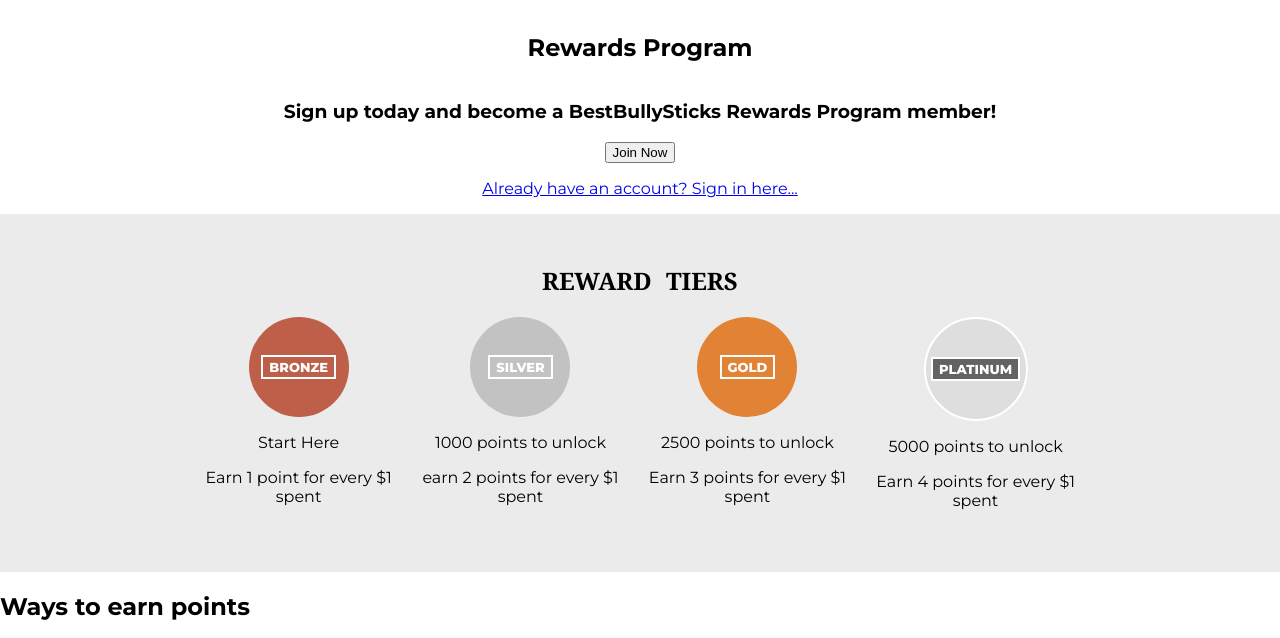
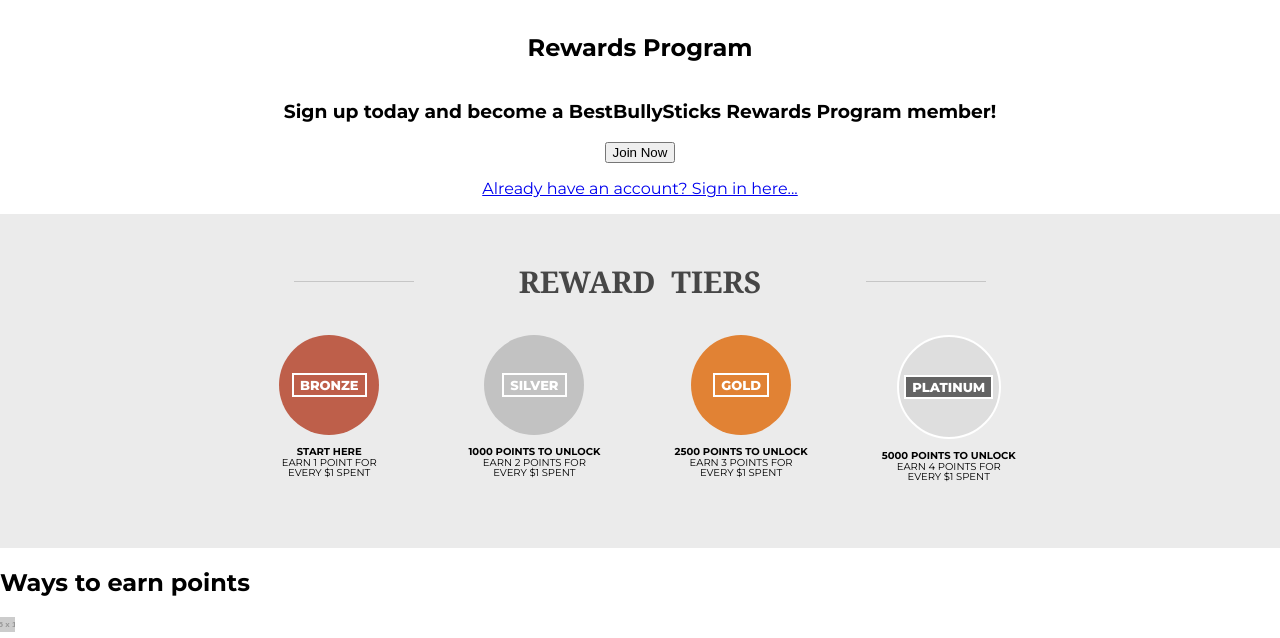
Before and after one commit to mmicheux/caitlyn-mockup, a website: page index.html in a window 1280 px wide. Shown: the part 557-1195 px from the top of the page. Drawn offline with Linux system fonts and the light colour scheme; placeholder pictures from the web are drawn by us.

Commit message:
Finish styling reward section

```diff
--- a/docs/scss/_reward.scss
+++ b/docs/scss/_reward.scss
@@ -6,13 +6,33 @@
     text-align: center;
   }
 
+  @include child('upper'){
+    display: flex;
+    justify-content: space-evenly;
+    align-items: center;
+  }
+
   @include child('title'){
     @include title-style();
+    line-height:25px;
+    color:$grey-dark;
+
+    @include child('line'){
+      display: none;
+      width:120px;
+      height:1px;
+      background-color: lighten($grey-dark, 50%);
+
+      @include media($bp-md){
+        display: block;
+      }
+    }
   }
+
   @include child('tiers'){
     display: flex;
     flex-direction: column;
-    justify-content: center;
+    justify-content: space-evenly;
     align-content: center;
     flex-wrap: wrap;
 
@@ -24,6 +44,7 @@
   }
   @include child('tier'){
     list-style: none;
+    padding: 0 0 20px ;
   }
 
   @include child('medal'){
@@ -57,10 +78,8 @@
       }
 
     }
+  }
 
-
-
-  }
   @include child('medal-text'){
     border: 2px solid $white;
     padding: 2px 6px;
@@ -69,4 +88,20 @@
     text-transform: uppercase;
     font-weight: 800;
   }
+
+  @include child('content'){
+    font-size: 10px;
+    text-transform: uppercase;
+    margin: 0 auto;
+  }
+
+  @include child('content-title'){
+    font-weight:bold;
+    margin-bottom: 0;
+  }
+  @include child('content-description'){
+    max-width: 130px;
+    line-height: 10px;
+    margin: 0 auto;
+  }
 }
--- a/docs/scss/styles.scss
+++ b/docs/scss/styles.scss
@@ -3,6 +3,7 @@
   text-transform: uppercase;
   word-spacing: 8px;
   font-weight: bold;
+  font-size:30px;
 }
 @import 'lib/breakpoints';
 @import url('https://fonts.googleapis.com/css?family=Montserrat:300,400,500,600,700,800,900');
--- a/index.html
+++ b/index.html
@@ -148,7 +148,13 @@
       </div>
       <div class="reward">
         <div class="reward__inner">
-          <h2 class="reward__title">Reward Tiers</h2>
+          <div class="reward__upper">
+            <span class="reward__title__line"></span>
+            <h2 class="reward__title">
+                Reward Tiers
+            </h2>
+            <span class="reward__title__line"></span>
+          </div>
           <ul class="reward__tiers">
             <li class="reward__tier">
               <div class="reward__medal" id="bronze">
```
Also changed, not shown: docs/css/styles.css.
